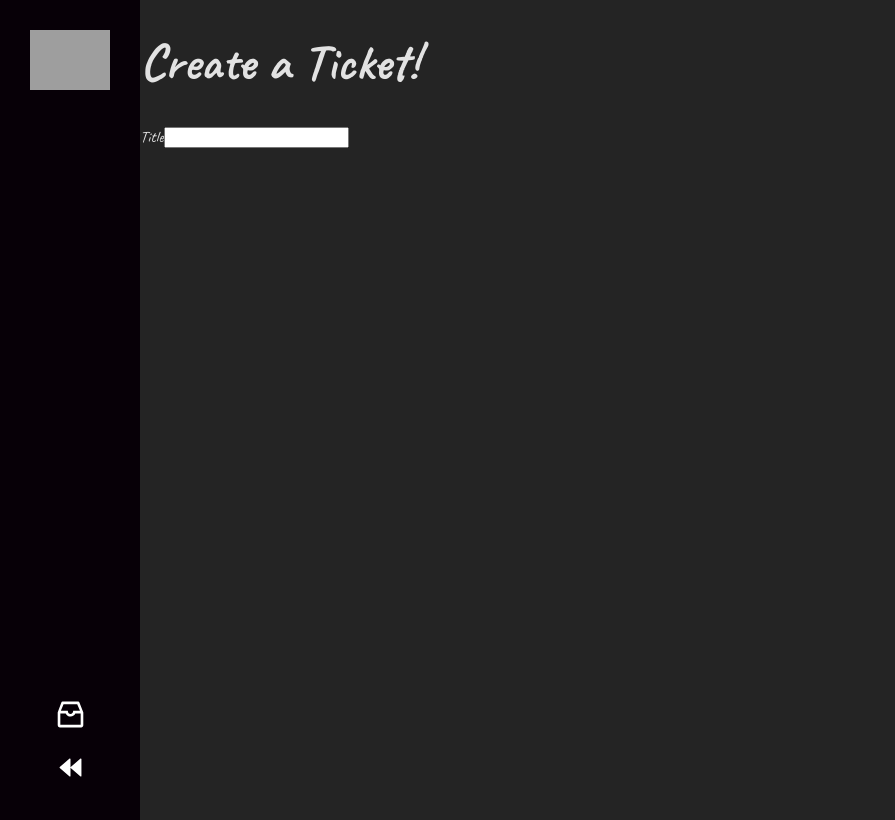
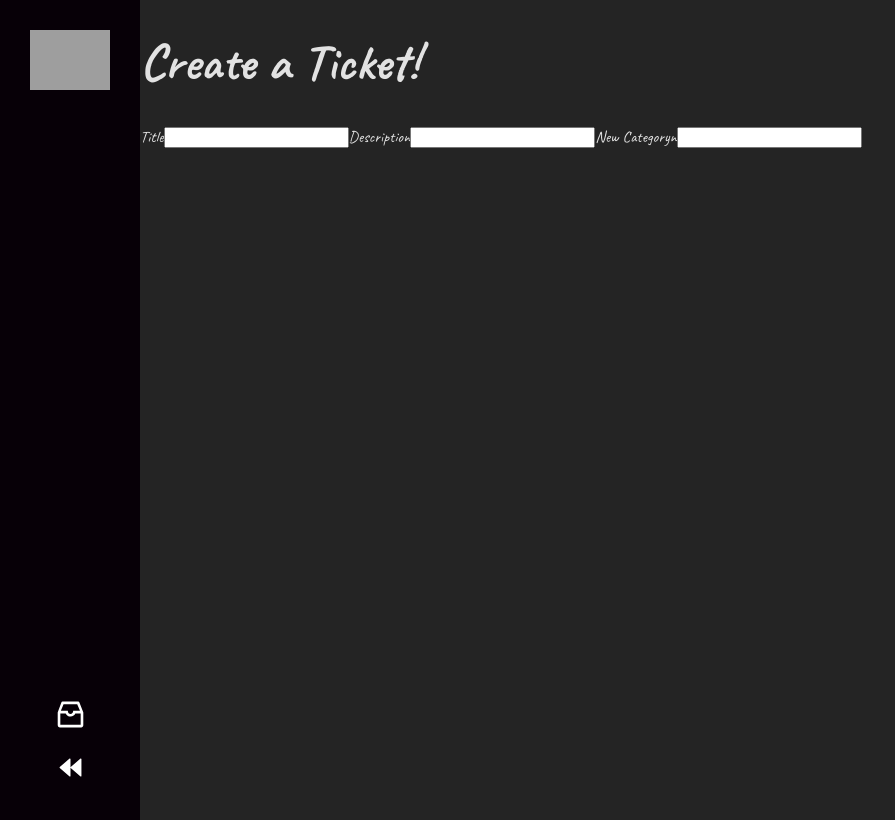
Before and after one commit to diego-monfort-landolt/crm, a React (Vite) app: page /ticket in a window 1280 px wide. Shown: the whole page, without its empty margins (0-895 px from the left). Built offline with nearby package versions, Linux system fonts and the light colour scheme; grey boxes are pictures that could not be loaded.

Commit message:
added new input on the ticketpage - description and category

```diff
--- a/src/pages/TicketPage.jsx
+++ b/src/pages/TicketPage.jsx
@@ -18,7 +18,7 @@ const TicketPage = () => {
     const name = e.target.name
     setFormData((prevState) => ({
       ...prevState,
-      [name]:value
+      [name]: value
 
     })
     )
@@ -27,7 +27,7 @@ const TicketPage = () => {
 
   return (
     <div className="ticket">
-      <h1>{editMode ? 'Update your Ticket' : 'Create a Ticket!' }</h1>
+      <h1>{editMode ? 'Update your Ticket' : 'Create a Ticket!'}</h1>
       <div className="ticket-container" >
         <form onSubmit={handleSubmit}>
           <section>
@@ -38,8 +38,29 @@ const TicketPage = () => {
               name="title"
               onChange={handleChange}
               required={true}
-            value={FormData.title}
+              value={formData.title}
             />
+
+            <label htmlFor="description">Description</label>
+            <input
+              id="description"
+              type="text"
+              name="description"
+              onChange={handleChange}
+              required={true}
+              value={formData.description}
+            />
+
+            <label htmlFor="new-category">New Categoryn</label>
+            <input
+              id="new-category"
+              type="text"
+              name="category"
+              onChange={handleChange}
+              required={true}
+              value={formData.category}
+            />
+
           </section>
         </form>
       </div>
```
Lines whose indentation alone changed are shown as unchanged.
